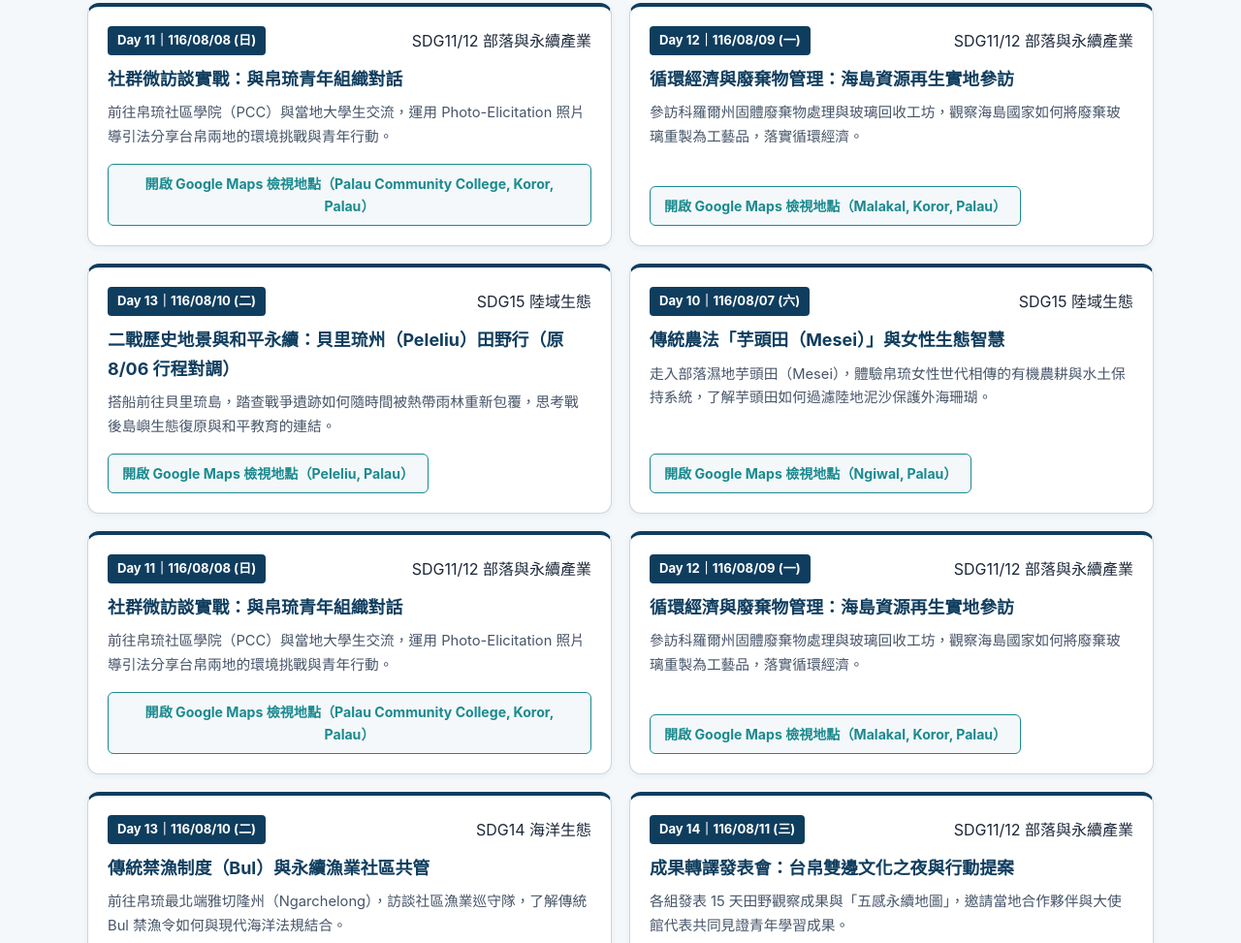
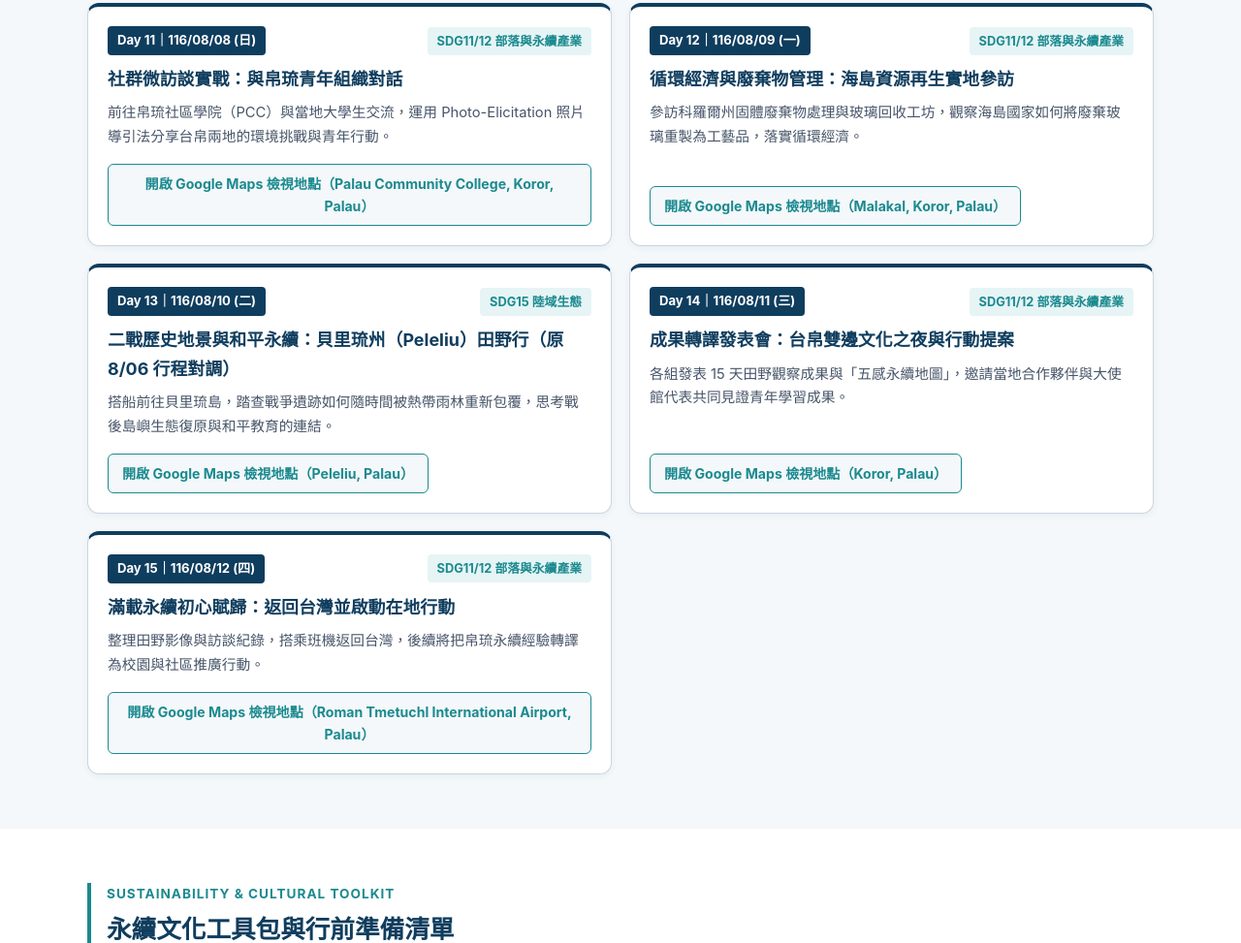
Before and after one commit to jenny121806/index, a plain HTML site: page index.html in a window 1280 px wide. Shown: the part 3758-4731 px from the top of the page at 97% size. Drawn offline with Linux system fonts and the light colour scheme.

Commit message:
Update index.html
更改內容

```diff
--- a/index.html
+++ b/index.html
@@ -550,6 +550,15 @@
       border-radius: 4px;
     }
 
+    .sdg-tag {
+      background-color: var(--color-accent-light);
+      color: var(--color-accent);
+      font-size: 0.8rem;
+      font-weight: 700;
+      padding: 4px 10px;
+      border-radius: 4px;
+    }
+
     .weather-alert {
       background-color: #fef3c7;
       border-left: 4px solid #d97706;
@@ -972,7 +981,7 @@
             <h3 style="color: var(--color-primary); margin-bottom: 4px;">行前準備檢查清單（可點擊勾選儲存進度）</h3>
             <p style="font-size: 0.9rem; color: var(--color-text-muted);">勾選狀態會自動保存在你的瀏覽器中，方便隨時檢核。</p>
           </div>
-          <span class="progress-pill" id="checklistProgress">已完成 0 / 8 項</span>
+          <span class="progress-pill" id="checklistProgress">已完成 0 / 9 項</span>
         </div>
 
         <div class="checklist-items" id="checklistContainer">
@@ -1208,42 +1217,6 @@
         desc: "搭船前往貝里琉島，踏查戰爭遺跡如何隨時間被熱帶雨林重新包覆，思考戰後島嶼生態復原與和平教育的連結。"
       },
       {
-        day: 10,
-        date: "116/08/07 (六)",
-        title: "傳統農法「芋頭田（Mesei）」與女性生態智慧",
-        location: "Ngiwal, Palau",
-        sdg: "SDG15",
-        sdgLabel: "SDG15 陸域生態",
-        desc: "走入部落濕地芋頭田（Mesei），體驗帛琉女性世代相傳的有機農耕與水土保持系統，了解芋頭田如何過濾陸地泥沙保護外海珊瑚。"
-      },
-      {
-        day: 11,
-        date: "116/08/08 (日)",
-        title: "社群微訪談實戰：與帛琉青年組織對話",
-        location: "Palau Community College, Koror, Palau",
-        sdg: "SDG11/12",
-        sdgLabel: "SDG11/12 部落與永續產業",
-        desc: "前往帛琉社區學院（PCC）與當地大學生交流，運用 Photo-Elicitation 照片導引法分享台帛兩地的環境挑戰與青年行動。"
-      },
-      {
-        day: 12,
-        date: "116/08/09 (一)",
-        title: "循環經濟與廢棄物管理：海島資源再生實地參訪",
-        location: "Malakal, Koror, Palau",
-        sdg: "SDG11/12",
-        sdgLabel: "SDG11/12 部落與永續產業",
-        desc: "參訪科羅爾州固體廢棄物處理與玻璃回收工坊，觀察海島國家如何將廢棄玻璃重製為工藝品，落實循環經濟。"
-      },
-      {
-        day: 13,
-        date: "116/08/10 (二)",
-        title: "傳統禁漁制度（Bul）與永續漁業社區共管",
-        location: "Ngarchelong, Palau",
-        sdg: "SDG14",
-        sdgLabel: "SDG14 海洋生態",
-        desc: "前往帛琉最北端雅切隆州（Ngarchelong），訪談社區漁業巡守隊，了解傳統 Bul 禁漁令如何與現代海洋法規結合。"
-      },
-      {
         day: 14,
         date: "116/08/11 (三)",
         title: "成果轉譯發表會：台帛雙邊文化之夜與行動提案",
```
